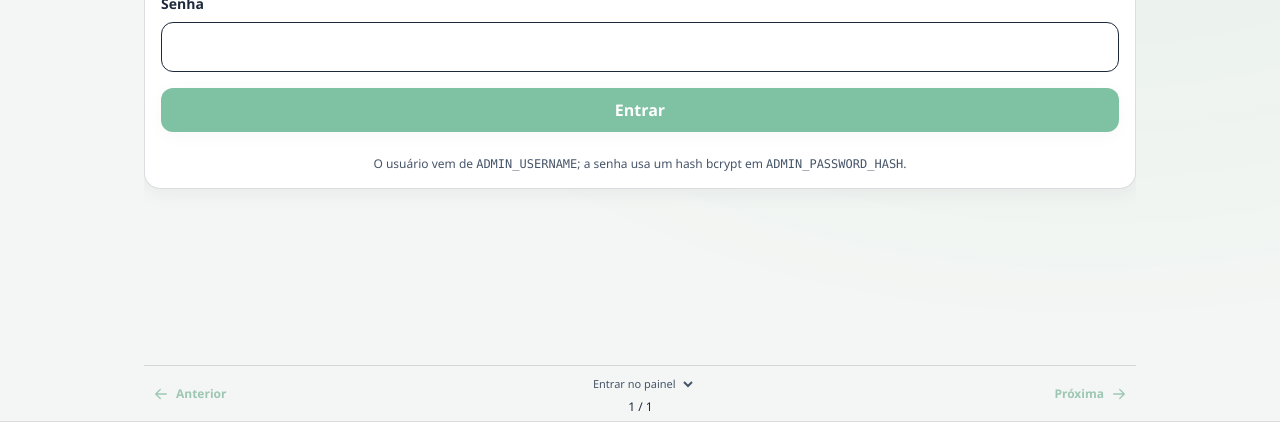
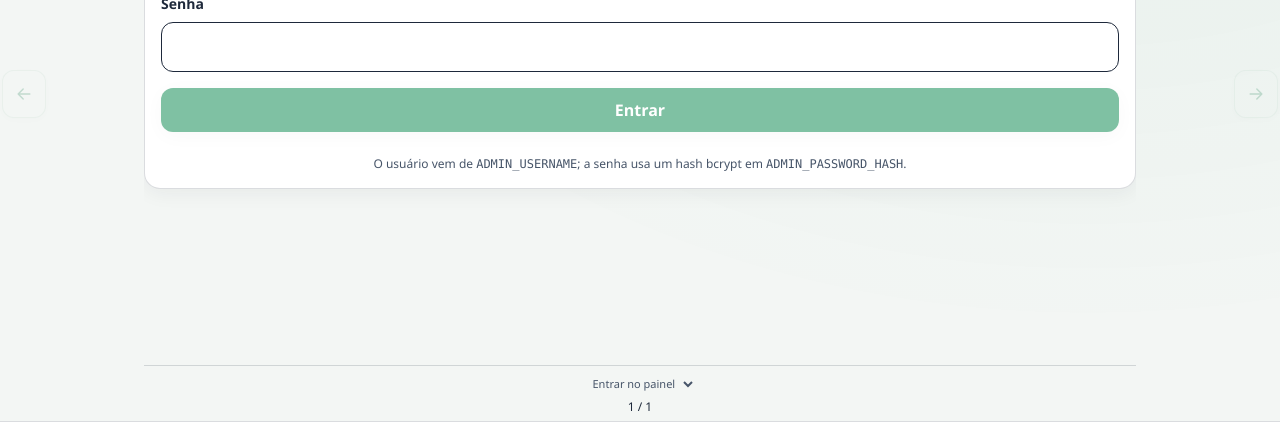
Before and after one commit to nenzinhu/ctb-agente, a Next.js app: page /admin/login in a window 1280 px wide. Shown: the part 344-770 px from the top of the page. Built offline with nearby package versions, Linux system fonts and the light colour scheme.

Commit message:
feat: adiciona setas laterais flutuantes e transparentes

```diff
--- a/app/globals.css
+++ b/app/globals.css
@@ -1000,3 +1000,24 @@ select {
   .page-viewport-flow [role='listbox'],
   .page-viewport-flow .absolute:has(> [role='listbox']) { position: static; max-height: none; overflow: visible; }
 }
+
+/* Clear edge glass: text underneath stays sharp, with no backdrop blur. */
+.floating-page-arrows { pointer-events: none; }
+.floating-page-arrow {
+  position: fixed; top: var(--floating-arrow-y, 50dvh); transform: translateY(-50%);
+  z-index: 45; pointer-events: auto; display: grid; place-items: center;
+  width: 44px; min-height: 48px; padding: 0; border-radius: 12px;
+  border: 1px solid color-mix(in srgb, var(--ds-primary-strong) 22%, transparent);
+  background: color-mix(in srgb, var(--ds-surface) 25%, transparent);
+  color: var(--ds-primary-strong); box-shadow: 0 2px 8px rgb(0 0 0 / .07);
+  transition: background 150ms ease, opacity 150ms ease;
+}
+.floating-page-arrow-previous { left: max(2px, env(safe-area-inset-left)); }
+.floating-page-arrow-next { right: max(2px, env(safe-area-inset-right)); }
+.floating-page-arrow:hover:enabled, .floating-page-arrow:focus-visible { background: color-mix(in srgb, var(--ds-surface) 80%, transparent); }
+.floating-page-arrow:focus-visible { outline: 2px solid var(--ds-primary-strong); outline-offset: 2px; }
+.floating-page-arrow:active:enabled { background: var(--ds-muted); }
+.floating-page-arrow:disabled { opacity: .2; pointer-events: none; }
+@media screen { .page-pagination { justify-content: center; } }
+@media (prefers-reduced-motion: reduce) { .floating-page-arrow { transition: none; } }
+@media print { .floating-page-arrows { display: none; } }
--- /dev/null
+++ b/components/FloatingPageArrows.tsx
@@ -0,0 +1,62 @@
+'use client';
+
+import { useEffect, useRef } from 'react';
+import Icone from './ui/Icone';
+
+interface Props {
+  onPrevious: () => void;
+  onNext: () => void;
+  previousDisabled?: boolean;
+  nextDisabled?: boolean;
+  previousLabel?: string;
+  nextLabel?: string;
+}
+
+/** Edge controls stay translucent over text and move clear of interactive fields. */
+export default function FloatingPageArrows({ onPrevious, onNext, previousDisabled = false, nextDisabled = false, previousLabel = 'Página anterior do conteúdo', nextLabel = 'Próxima página do conteúdo' }: Props) {
+  const previous = useRef<HTMLButtonElement>(null);
+  const next = useRef<HTMLButtonElement>(null);
+
+  useEffect(() => {
+    let raf = 0;
+    const position = () => {
+      cancelAnimationFrame(raf);
+      raf = requestAnimationFrame(() => {
+        const content = document.getElementById('conteudo');
+        if (!content) return;
+        const bounds = content.getBoundingClientRect();
+        const controls = [...content.querySelectorAll<HTMLElement>('button,a[href],input,select,textarea,summary,[role="option"]')]
+          .filter(element => !element.closest('.floating-page-arrows'))
+          .flatMap(element => [...element.getClientRects()])
+          .filter(rect => rect.width > 0 && rect.height > 0 && rect.right > 0 && rect.left < innerWidth);
+        for (const button of [previous.current, next.current]) {
+          if (!button) continue;
+          const rect = button.getBoundingClientRect();
+          const middle = bounds.top + bounds.height / 2;
+          const offsets = [0];
+          for (let offset = 4; offset <= bounds.height / 2 - 28; offset += 4) offsets.push(-offset, offset);
+          const candidates = offsets.map(offset => middle + offset);
+          const best = candidates.find(y => !controls.some(control => control.left < rect.right + 3 && control.right > rect.left - 3 && control.top < y + 27 && control.bottom > y - 27));
+          // A narrow edge rail remains usable even on exceptionally dense forms.
+          const y = best ?? middle;
+          button.style.setProperty('--floating-arrow-y', `${Math.round(y)}px`);
+        }
+      });
+    };
+    const content = document.getElementById('conteudo');
+    const observer = new MutationObserver(position);
+    if (content) observer.observe(content, { subtree: true, childList: true, characterData: true, attributes: true, attributeFilter: ['class', 'open', 'hidden'] });
+    const resize = typeof ResizeObserver === 'undefined' ? null : new ResizeObserver(position);
+    if (content) resize?.observe(content);
+    window.addEventListener('resize', position);
+    document.addEventListener('focusin', position);
+    document.addEventListener('click', position);
+    position();
+    return () => { cancelAnimationFrame(raf); observer.disconnect(); resize?.disconnect(); window.removeEventListener('resize', position); document.removeEventListener('focusin', position); document.removeEventListener('click', position); };
+  }, [previousDisabled, nextDisabled]);
+
+  return <div className="floating-page-arrows print:hidden" role="group" aria-label="Navegação lateral">
+    <button ref={previous} type="button" className="floating-page-arrow floating-page-arrow-previous" aria-label={previousLabel} disabled={previousDisabled} onClick={onPrevious}><Icone nome="voltar" tamanho={20} /></button>
+    <button ref={next} type="button" className="floating-page-arrow floating-page-arrow-next" aria-label={nextLabel} disabled={nextDisabled} onClick={onNext}><Icone nome="seta" tamanho={20} /></button>
+  </div>;
+}
--- a/components/HomeDashboard.tsx
+++ b/components/HomeDashboard.tsx
@@ -3,6 +3,7 @@
 import Link from 'next/link';
 import { useEffect, useState } from 'react';
 import ConsultaForm from './ConsultaForm';
+import FloatingPageArrows from './FloatingPageArrows';
 import Icone, { type NomeIcone } from './ui/Icone';
 import { GRUPOS_FERRAMENTAS } from '@/lib/navigation';
 import { getFavorites, type CartaoFavorito } from '@/lib/favorites/favorites';
@@ -70,6 +71,12 @@ export default function HomeDashboard() {
         </section>
         <p className={styles.disclaimer}>Ferramenta de apoio. A decisão e o procedimento devem observar a norma e o documento vigente.</p>
       </div>
+      <FloatingPageArrows
+        previousLabel="Voltar à aba anterior" nextLabel="Avançar à próxima aba"
+        previousDisabled={aba === ABAS[0].id} nextDisabled={aba === ABAS[ABAS.length - 1].id}
+        onPrevious={() => mudarAba(ABAS[Math.max(0, ABAS.findIndex(item => item.id === aba) - 1)].id)}
+        onNext={() => mudarAba(ABAS[Math.min(ABAS.length - 1, ABAS.findIndex(item => item.id === aba) + 1)].id)}
+      />
       <nav className={styles.tabs} role="tablist" aria-label="Áreas do painel">
         {ABAS.map((item, index) => <button key={item.id} id={`aba-${item.id}`} type="button" role="tab" aria-selected={aba === item.id} aria-controls="painel-inicial" tabIndex={aba === item.id ? 0 : -1} onClick={() => mudarAba(item.id)} onKeyDown={e => { if (['ArrowRight', 'ArrowLeft', 'Home', 'End'].includes(e.key)) { e.preventDefault(); const next = e.key === 'Home' ? 0 : e.key === 'End' ? ABAS.length - 1 : (index + (e.key === 'ArrowRight' ? 1 : -1) + ABAS.length) % ABAS.length; mudarAba(ABAS[next].id); document.getElementById(`aba-${ABAS[next].id}`)?.focus(); } }}><Icone nome={item.icone} tamanho={22} /><span>{item.label}</span></button>)}
       </nav>
--- a/components/PageViewport.tsx
+++ b/components/PageViewport.tsx
@@ -2,7 +2,7 @@
 
 import { usePathname } from 'next/navigation';
 import { useCallback, useEffect, useRef, useState, type ReactNode } from 'react';
-import Icone from './ui/Icone';
+import FloatingPageArrows from './FloatingPageArrows';
 
 /** CSS columns fragment the original DOM rather than cloning forms or cutting
  * screenshots. Inputs, React state and links remain the same across pages. */
@@ -117,10 +117,11 @@ function PaginatedContent({ children }: { children: ReactNode }) {
       <div ref={flow} className="page-viewport-flow" id="painel-da-pagina">{children}</div>
     </div>
     <nav className="page-pagination print:hidden" aria-label="Páginas do conteúdo">
-      <button type="button" aria-label="Página anterior do conteúdo" aria-controls="painel-da-pagina" disabled={page === 0} onClick={() => navigate(page - 1)}><Icone nome="voltar" tamanho={18} /><span>Anterior</span></button>
+
       <div><select className="page-section-select" aria-label="Ir para uma seção" value="" onChange={event => { if (event.target.value !== '') navigate(Number(event.target.value)); }}><option value="">{section || 'Ir para seção'}</option>{sections.map((item, index) => <option key={`${item.label}-${index}`} value={item.page}>{item.label}</option>)}</select><span role="status" aria-live="polite">{page + 1} / {pages}</span></div>
-      <button type="button" aria-label="Próxima página do conteúdo" aria-controls="painel-da-pagina" disabled={page + 1 >= pages} onClick={() => navigate(page + 1)}><span>Próxima</span><Icone nome="seta" tamanho={18} /></button>
+
     </nav>
+    <FloatingPageArrows onPrevious={() => navigate(page - 1)} onNext={() => navigate(page + 1)} previousDisabled={page === 0} nextDisabled={page + 1 >= pages} />
   </div>;
 }
 
```
Also changed, not shown: 2 other files (tests, documents, lock files or other folders).
